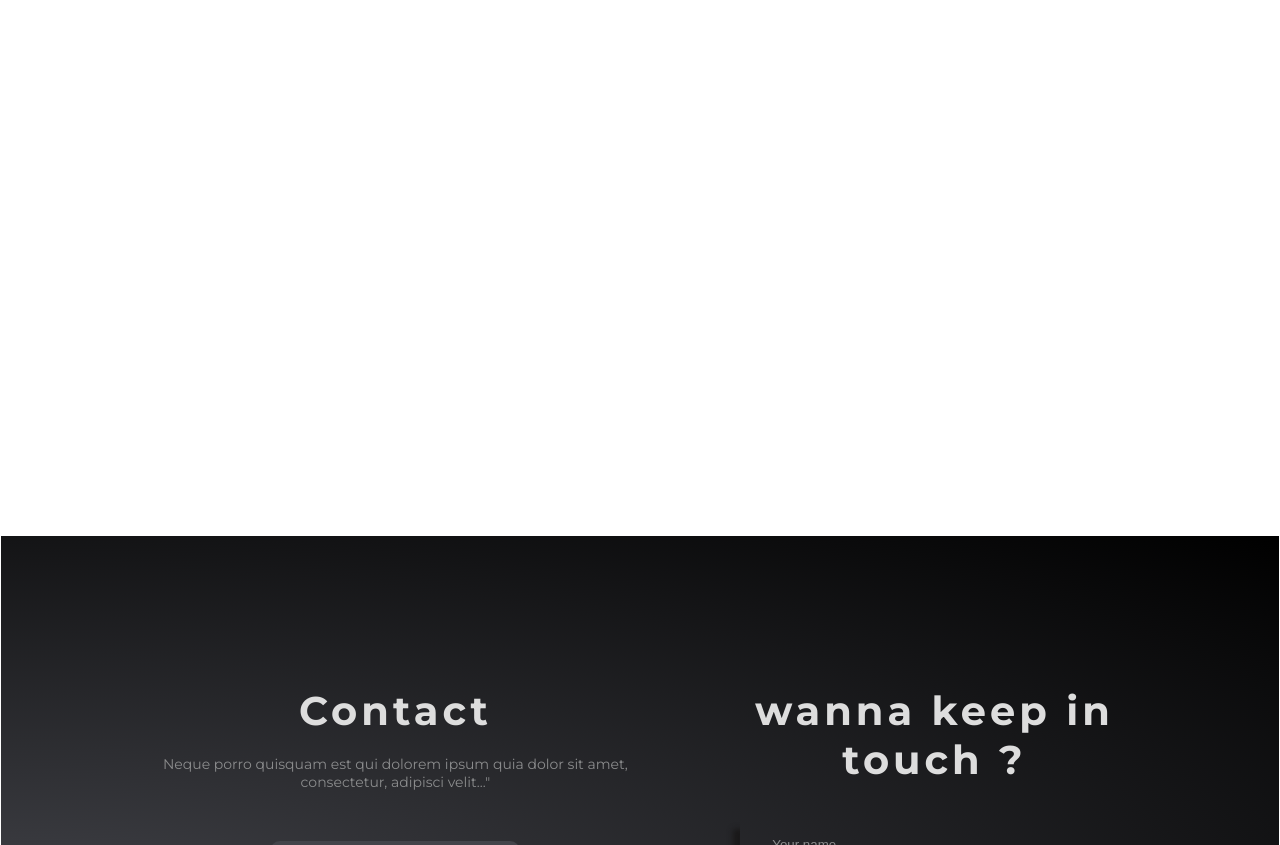
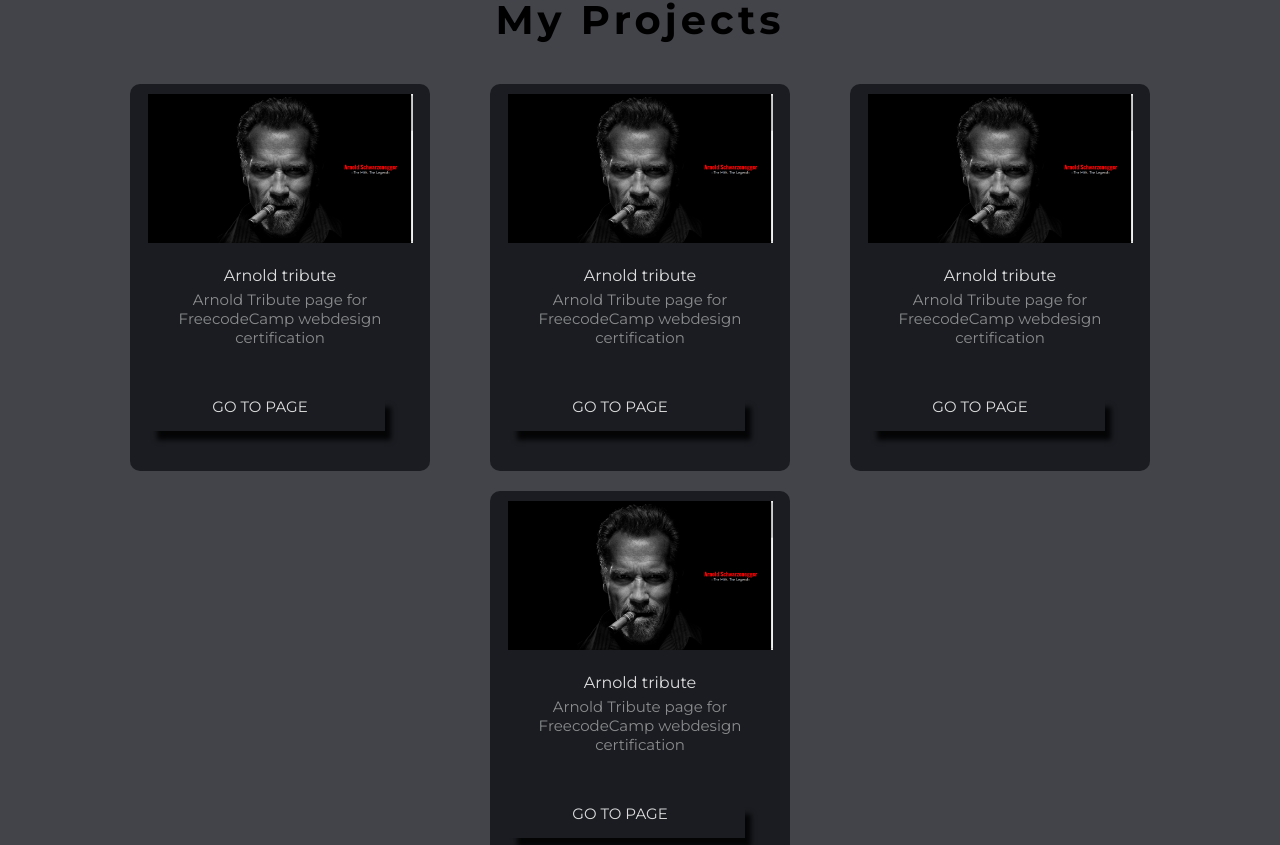
Before and after one commit to CallensJ/portfolio, a plain HTML site: page index.html in a window 1280 px wide. Shown: the part 905-1750 px from the top of the page. Drawn offline with Linux system fonts and the light colour scheme.

Commit message:
complete projects section + styling

```diff
--- a/index.html
+++ b/index.html
@@ -24,7 +24,10 @@
       <nav id="social-links">
         <ul>
           <li class="social-item">
-            <a href="https://github.com/CallensJ" target="_blank"
+            <a
+              href="https://github.com/CallensJ"
+              target="_blank"
+              id="profile-link"
               ><img
                 src="https://img.icons8.com/ios-filled/50/null/github.png"
                 class="social-icon"
@@ -32,7 +35,7 @@
             /></a>
           </li>
           <li class="social-item">
-            <a href="#"
+            <a href="#" target="_blank" id="profile-link"
               ><img
                 src="https://img.icons8.com/ios-filled/50/null/linkedin-circled--v1.png"
                 class="social-icon"
@@ -40,7 +43,7 @@
             /></a>
           </li>
           <li class="social-item">
-            <a href="#"
+            <a href="#" target="_blank" id="profile-link"
               ><img
                 src="https://img.icons8.com/ios/50 /null/twitter--v1.png"
                 class="social-icon"
@@ -50,10 +53,40 @@
         </ul>
       </nav>
     </section>
-    <section id="projects"></section>
+
+    <section id="projects">
+      <h2 class="title">My Projects</h2>
+      <div id="projects-area">
+        <div class="project-tile">
+          <img src="./img/Screenshot.png" alt="John" />
+          <h3>Arnold tribute</h3>
+          <p>Arnold Tribute page for FreecodeCamp webdesign certification</p>
+          <p><a href="https://callensj.github.io/Arnold-Tribute/" target="_blank"class="btn">Go to page</a></p>
+        </div>
+        <div class="project-tile">
+          <img src="./img/Screenshot.png" alt="John" />
+          <h3>Arnold tribute</h3>
+          <p>Arnold Tribute page for FreecodeCamp webdesign certification</p>
+          <p><a href="#" class="btn">Go to page</a></p>
+        </div>
+        <div class="project-tile">
+          <img src="./img/Screenshot.png" alt="John" />
+          <h3>Arnold tribute</h3>
+          <p>Arnold Tribute page for FreecodeCamp webdesign certification</p>
+          <p><a href="#" class="btn">Go to page</a></p>
+        </div>
+        <div class="project-tile">
+          <img src="./img/Screenshot.png" alt="John" />
+          <h3>Arnold tribute</h3>
+          <p>Arnold Tribute page for FreecodeCamp webdesign certification</p>
+          <p><a href="#" class="btn">Go to page</a></p>
+        </div>
+      </div>
+    </section>
+
     <section id="contact">
       <div class="contact__bloc">
-        <h2 class="contact__bloc--title">Contact</h2>
+        <h2 class="title">Contact</h2>
         <p class="text">
           Neque porro quisquam est qui dolorem ipsum quia dolor sit amet,
           consectetur, adipisci velit..."
@@ -71,7 +104,7 @@
       </div>
       <div>
         <div class="contact__bloc">
-          <h2 class="contact__bloc--title">wanna keep in touch ?</h2>
+          <h2 class="title">wanna keep in touch ?</h2>
           <form id="form">
             <input
               type="text"
@@ -92,9 +125,14 @@
               name="tel"
               placeholder="Your Phone"
             /><br />
-            <textarea id="w3review" name="w3review" rows="1" cols="50" placeholder="Your Message">
-
-                </textarea>
+            <textarea
+              id="w3review"
+              name="w3review"
+              rows="1"
+              cols="50"
+              placeholder="Your Message"
+            >
+            </textarea>
             <a href="#" class="btn">Send message</a>
           </form>
         </div>
--- a/styles.css
+++ b/styles.css
@@ -110,9 +110,40 @@ h1 {
 }
 
 /*===========================PROJECTS SECTION=====================================*/
+#projects {
+  background-color: var(--secondary-background-color);
+  padding: 10rem;
+}
+#projects-area {
+  display: flex;
+  justify-content: space-between;
+  flex-wrap: wrap;
+}
 
-#projects {
-  height: 80vh;
+.project-tile {
+  background-color: var(--primary-background-color);
+  max-width: 300px;
+  margin: auto;
+  text-align: center;
+  margin-top: 2rem;
+  border-radius: 1rem;
+}
+.project-tile img {
+  width: 95%;
+  object-fit: cover;
+  padding: 1rem;
+  border-radius: 1rem;
+}
+
+.project-tile h3 {
+  color: var(--primary-text-color);
+  font-size: 1.6rem;
+  margin-top: 1rem;
+}
+.project-tile p {
+  color: var(--secondary-text-color);
+  font-size: 1.5rem;
+  padding: 0.5rem;
 }
 
 /* ========================CONTACT SECTION =========================================*/
@@ -120,23 +151,23 @@ h1 {
 #contact {
   background-color: var(--primary-background-color);
   background: var(--linear-background);
-  height: 100vh;
-  border: 1px solid white;
+  height: auto;
   color: var(--primary-text-color);
   display: flex;
   justify-content: space-between;
+  flex-wrap: wrap;
   padding: 10rem;
 }
 
 .contact__bloc {
   padding: 5rem;
 }
-.contact__bloc--title {
+.title {
   font-size: 4rem;
   font-weight: 700;
   text-align: center;
   margin-bottom: 2rem;
-  letter-spacing: .4rem;
+  letter-spacing: 0.4rem;
 }
 .text {
   color: var(--secondary-text-color);
@@ -150,68 +181,64 @@ h1 {
   height: 15rem;
   margin-top: 5rem;
   text-align: center;
-  padding: 1rem;
-  background-color:var(--secondary-background-color);
+  padding: 2rem;
+  background-color: var(--secondary-background-color);
   border-radius: 1rem;
 }
 
-.contact__info h3{
+.contact__info h3 {
   font-size: 1.6rem;
   color: var(--primary-text-color);
   font-weight: 600;
   padding-top: 1.5rem;
 }
 
-.contact__info p{
+.contact__info p {
   font-size: 1.4rem;
   padding-top: 1.5rem;
 }
 
 /*------FORM------*/
-#form{
-
+#form {
   width: 100%;
   display: flex;
   flex-direction: column;
-  box-shadow: -15px 17px 5px -8px rgba(24, 23, 23, 0.86);
+  box-shadow: -2px 6px 10px 5px rgba(0, 0, 0, 0.75);
   align-items: center;
-
 }
 
-input,textarea {
+input,
+textarea {
   padding: 1.3rem;
   width: 90%;
   margin: 2rem auto;
   background-color: transparent;
   border: none;
-  outline:none;
+  outline: none;
   border-bottom: 2px solid var(--secondary-background-color);
-
 }
 
 input:focus,
-textarea:focus  {
+textarea:focus {
   color: var(--primary-text-color);
-
 }
-textarea{
+textarea {
   overflow: hidden;
 }
-
 
 ::placeholder {
   color: var(--secondary-text-color);
 }
 
-.btn{
+.btn {
   font-size: 1.5rem;
-
   color: var(--primary-text-color);
-  box-shadow: 14px 17px 5px -8px rgba(0,0,0,0.86);
+  box-shadow: 14px 17px 5px -8px rgba(0, 0, 0, 0.86);
   width: 250px;
   text-align: center;
   text-transform: uppercase;
   background-color: transparent;
   padding: 1.5rem;
-
+  margin: 2.5rem 0 3.5rem 0;
+  display: block;
 }
```
Also changed, not shown: img/Screenshot.png (added).
